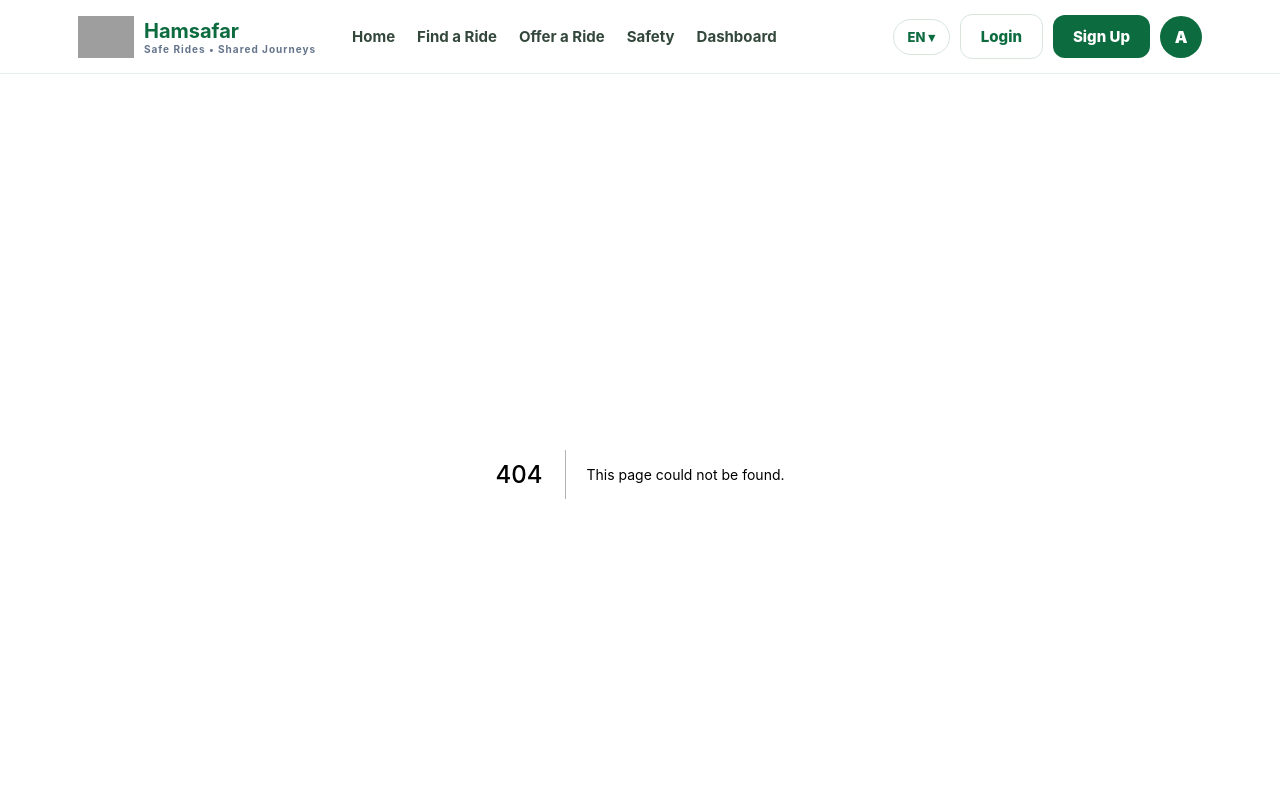
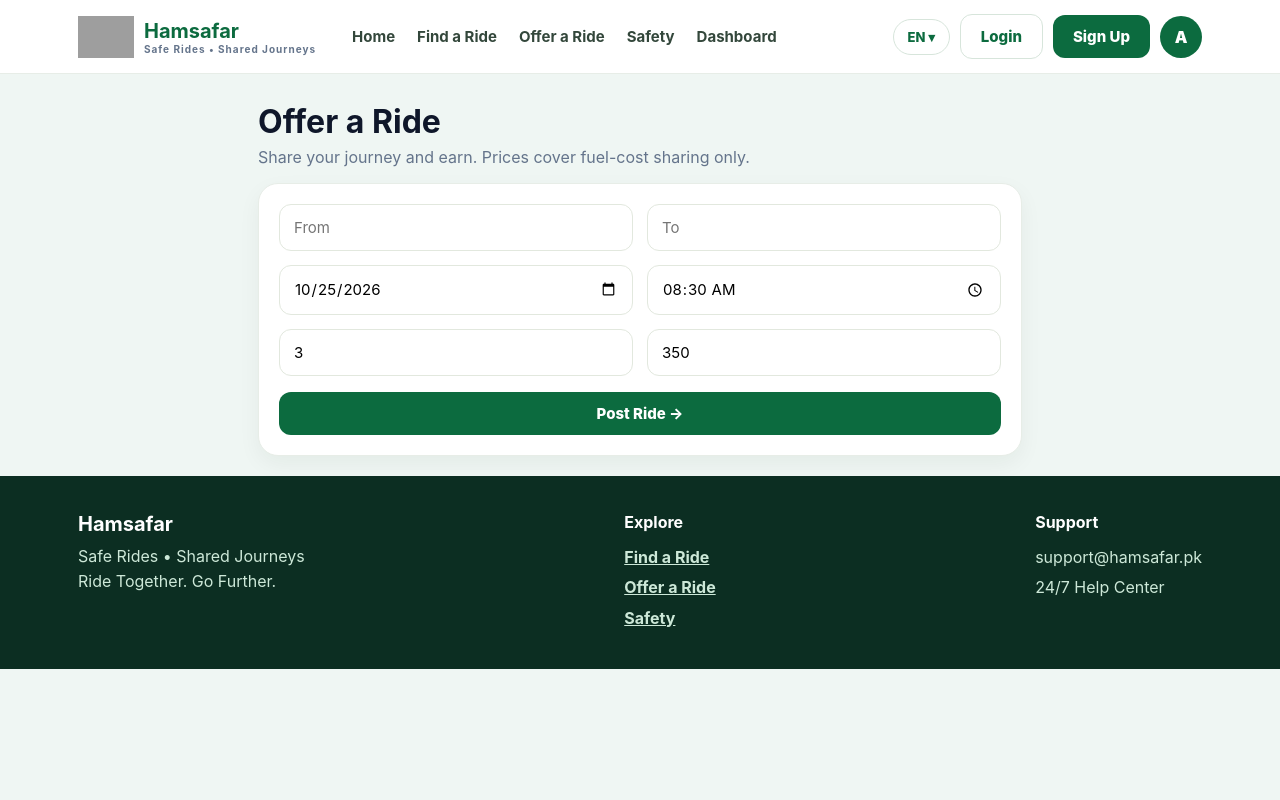
Before and after one commit to AdnanCodex/hamsafar, a Next.js app: page /offer in a window 1280 px wide. Before the commit this address had no page. Shown: the top 800 px of the page. Built offline with nearby package versions, Linux system fonts and the light colour scheme; grey boxes are pictures that could not be loaded.

Commit message:
Add files via upload

```diff
--- /dev/null
+++ b/app/offer/page.tsx
@@ -0,0 +1,38 @@
+'use client';
+import { useState } from 'react';
+
+export default function OfferPage() {
+  const [form, setForm] = useState({ from_area: '', to_area: '', ride_date: '2026-10-25', ride_time: '08:30', seats_total: 3, price_per_seat: 350 });
+  const [msg, setMsg] = useState('');
+  const set = (k: string, v: string | number) => setForm((f) => ({ ...f, [k]: v }));
+
+  async function submit() {
+    setMsg('Posting…');
+    const res = await fetch('/api/rides', {
+      method: 'POST',
+      headers: { 'Content-Type': 'application/json' },
+      body: JSON.stringify(form),
+    });
+    const data = await res.json();
+    setMsg(data.ok ? `✅ Ride posted! (${data.source} mode)` : `❌ ${data.error}`);
+  }
+
+  return (
+    <div className="container" style={{ paddingTop: 28, maxWidth: 820 }}>
+      <h1>Offer a Ride</h1>
+      <p style={{ color: '#64748B', marginTop: 6 }}>Share your journey and earn. Prices cover fuel-cost sharing only.</p>
+      <div className="card" style={{ marginTop: 16 }}>
+        <div className="grid4" style={{ gridTemplateColumns: '1fr 1fr' }}>
+          <input className="input" placeholder="From" value={form.from_area} onChange={(e) => set('from_area', e.target.value)} />
+          <input className="input" placeholder="To" value={form.to_area} onChange={(e) => set('to_area', e.target.value)} />
+          <input className="input" type="date" value={form.ride_date} onChange={(e) => set('ride_date', e.target.value)} />
+          <input className="input" type="time" value={form.ride_time} onChange={(e) => set('ride_time', e.target.value)} />
+          <input className="input" type="number" value={form.seats_total} onChange={(e) => set('seats_total', Number(e.target.value))} placeholder="Seats" />
+          <input className="input" type="number" value={form.price_per_seat} onChange={(e) => set('price_per_seat', Number(e.target.value))} placeholder="Price per seat (PKR)" />
+        </div>
+        <button className="btn" style={{ width: '100%', marginTop: 16 }} onClick={submit}>Post Ride →</button>
+        {msg && <p style={{ marginTop: 12, color: '#64748B' }}>{msg}</p>}
+      </div>
+    </div>
+  );
+}
```
